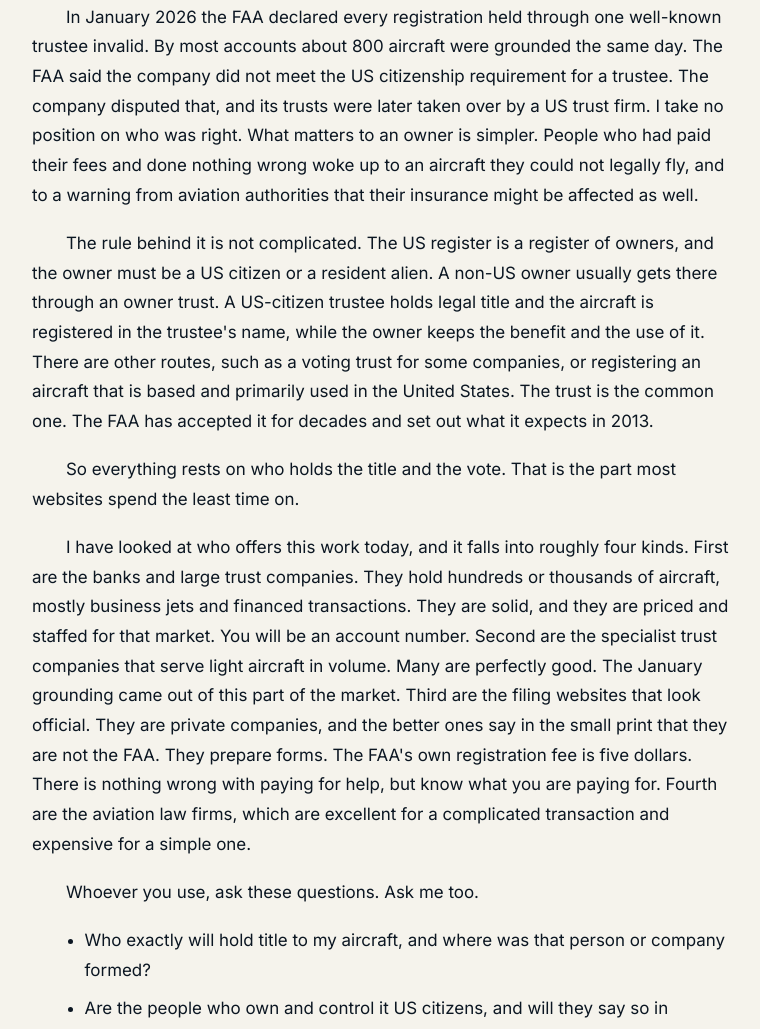
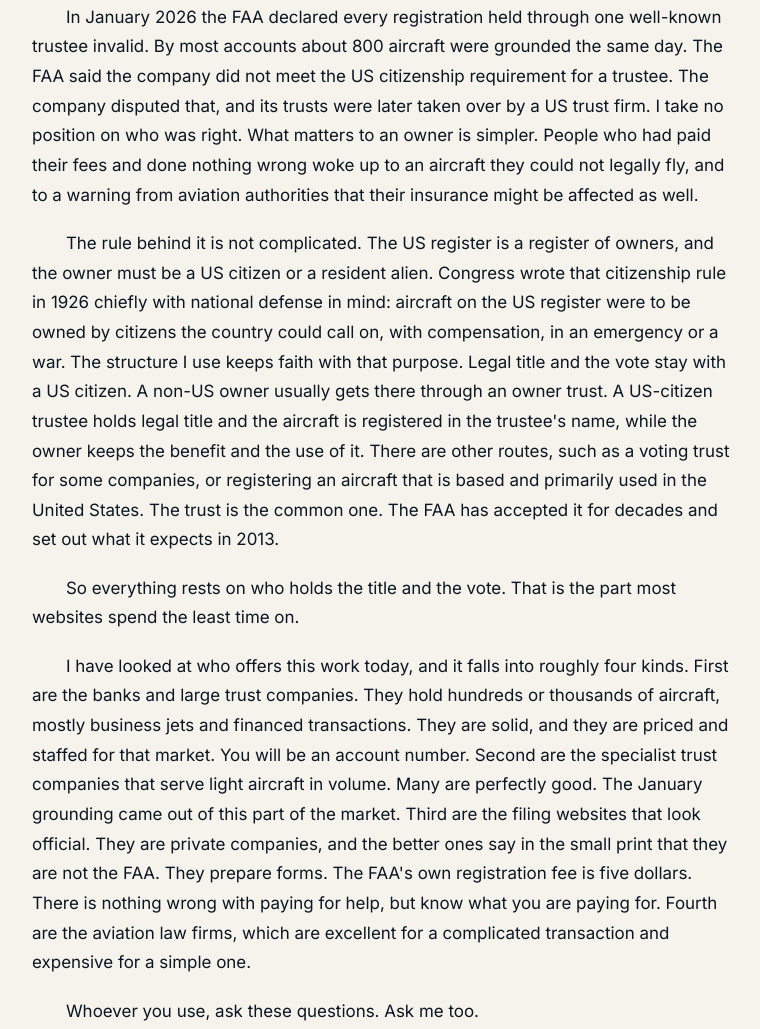
Before and after one commit to Bill70gilliam/november-site, a plain HTML site: page details.html in a window 1280 px wide. Shown: the part 817-1846 px from the top of the page, without its empty margins (258-1018 px from the left). Drawn offline with Linux system fonts and the light colour scheme.

Commit message:
Add the national-defense purpose of the citizenship rule to the Details & More essay

```diff
--- a/details.html
+++ b/details.html
@@ -87,7 +87,7 @@
   <article>
       <p>I have been registering aircraft with the FAA for owners who are not US citizens since the late 1980s. I had planned to wind this work down quietly. I have changed my mind, and I want to tell you why.</p>
       <p>In January 2026 the FAA declared every registration held through one well-known trustee invalid. By most accounts about 800 aircraft were grounded the same day. The FAA said the company did not meet the US citizenship requirement for a trustee. The company disputed that, and its trusts were later taken over by a US trust firm. I take no position on who was right. What matters to an owner is simpler. People who had paid their fees and done nothing wrong woke up to an aircraft they could not legally fly, and to a warning from aviation authorities that their insurance might be affected as well.</p>
-      <p>The rule behind it is not complicated. The US register is a register of owners, and the owner must be a US citizen or a resident alien. A non-US owner usually gets there through an owner trust. A US-citizen trustee holds legal title and the aircraft is registered in the trustee's name, while the owner keeps the benefit and the use of it. There are other routes, such as a voting trust for some companies, or registering an aircraft that is based and primarily used in the United States. The trust is the common one. The FAA has accepted it for decades and set out what it expects in 2013.</p>
+      <p>The rule behind it is not complicated. The US register is a register of owners, and the owner must be a US citizen or a resident alien. Congress wrote that citizenship rule in 1926 chiefly with national defense in mind: aircraft on the US register were to be owned by citizens the country could call on, with compensation, in an emergency or a war. The structure I use keeps faith with that purpose. Legal title and the vote stay with a US citizen. A non-US owner usually gets there through an owner trust. A US-citizen trustee holds legal title and the aircraft is registered in the trustee's name, while the owner keeps the benefit and the use of it. There are other routes, such as a voting trust for some companies, or registering an aircraft that is based and primarily used in the United States. The trust is the common one. The FAA has accepted it for decades and set out what it expects in 2013.</p>
       <p>So everything rests on who holds the title and the vote. That is the part most websites spend the least time on.</p>
       <p>I have looked at who offers this work today, and it falls into roughly four kinds. First are the banks and large trust companies. They hold hundreds or thousands of aircraft, mostly business jets and financed transactions. They are solid, and they are priced and staffed for that market. You will be an account number. Second are the specialist trust companies that serve light aircraft in volume. Many are perfectly good. The January grounding came out of this part of the market. Third are the filing websites that look official. They are private companies, and the better ones say in the small print that they are not the FAA. They prepare forms. The FAA's own registration fee is five dollars. There is nothing wrong with paying for help, but know what you are paying for. Fourth are the aviation law firms, which are excellent for a complicated transaction and expensive for a simple one.</p>
       <p>Whoever you use, ask these questions. Ask me too.</p>
```
